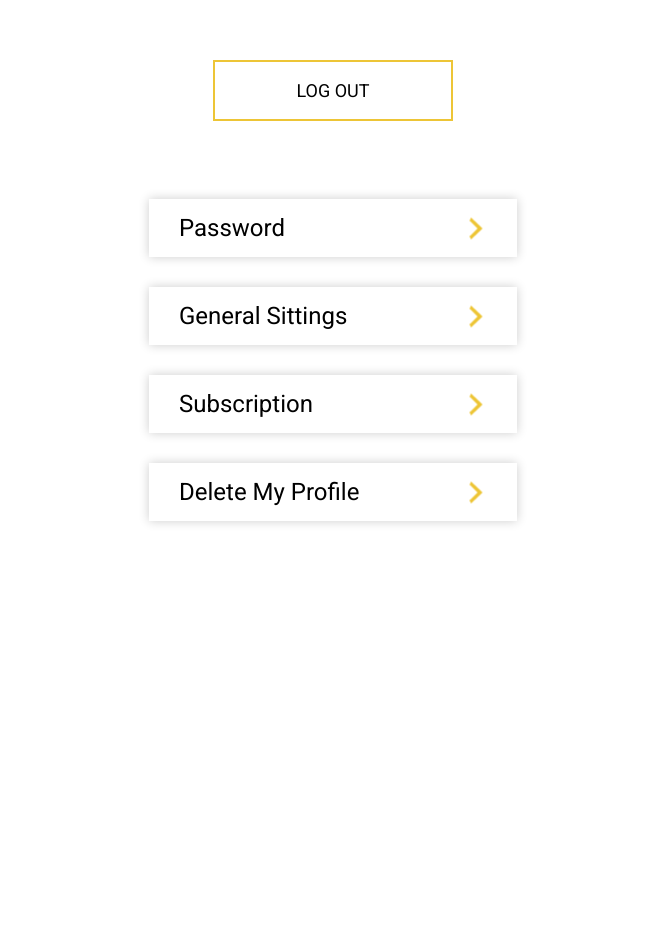
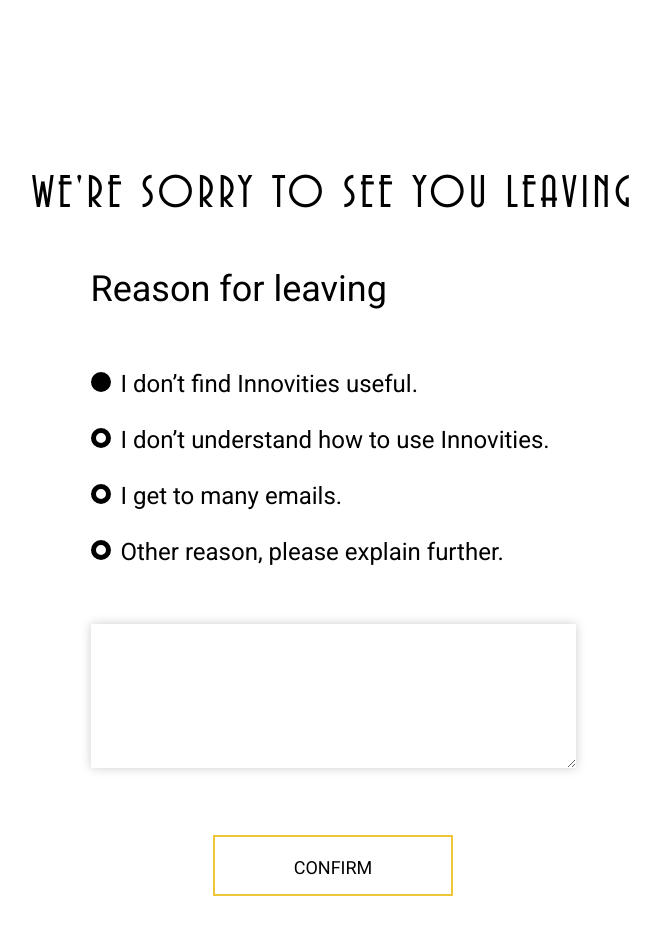
Before and after one commit to grigor-aramyan/generAItor, a React app: page / in a window 1280 px wide. Shown: the top 934 px of the page, without its empty margins (307-967 px from the left). Before the commit the page ends 800 px from the top, so only its background shows below. Built offline with nearby package versions, Linux system fonts and the light colour scheme.

Commit message:
added reasonForLeaving.js component

```diff
--- a/public/css/styles.css
+++ b/public/css/styles.css
@@ -2234,3 +2234,61 @@
 /* Subscription END*/
 
 /*All Sittings END*/
+
+/* Reasons START */
+.reasons-wrapper {
+  padding-top: 120px;
+}
+.reason-header h1 {
+  font-family: 'Avenida Std';
+  font-weight: normal;
+  font-size: 48px;
+  line-height: 28px;
+  letter-spacing: 0.08em;
+  color: #000000;
+  margin: 60px auto;
+}
+.reasons-subheader h2 {
+  font-size: 36px;
+  line-height: 42px;
+  color: #000000;
+  margin-bottom: 60px;
+}
+.reason label {
+  margin: 0;
+}
+.reasons {
+  font-size: 24px;
+  line-height: 28px;
+  color: #000000;
+  margin-bottom: 20px;
+}
+.reasons label input {
+  position: absolute;
+  opacity: 0;
+  width: 0;
+  height: 0;
+}
+.reasons label i {
+  display: inline-block;
+  width: 20px;
+  height: 20px;
+  border-radius: 50%;
+  border: 5px solid black;
+  margin-right: 10px;
+  cursor: pointer;
+}
+.reasons label input:checked ~ i {
+  background: #000000
+}
+.reasons-textarea {
+  background: #FFFFFF;
+  box-shadow: 0px 0px 10px rgba(0, 0, 0, 0.2);
+  border: none;
+  margin-top: 30px;
+}
+.submit-wrapper {
+  margin: 60px 0 120px;
+}
+
+/* Reasons END */
--- /dev/null
+++ b/src/components/reasonForLeaving/reasonForLeaving.js
@@ -0,0 +1,98 @@
+import React, { Component } from 'react';
+
+export default class ReasonForLeaving extends Component {
+    constructor() {
+        super()
+        this.state = {
+            value: '',
+            checkedOption: 'reason1'
+        }
+    }
+    handleChange = (e) => {
+        this.setState({ value: e.target.value })
+    }
+    handleOptionChange = (e) => {
+        this.setState({ checkedOption: e.target.value });
+
+    }
+
+    render() {
+        return (
+            <div className="container">
+                <div className="row align-items-center">
+                    <div className="col-sm-12 reasons-wrapper">
+                        <div className="row justify-content-center">
+                            <div className="col-sm-12 text-center text-uppercase reason-header">
+                                <h1>we're sorry to see you leaving</h1>
+                            </div>
+                            <form
+                                onSubmit={(e) => e.preventDefault()}
+                                className="reasons-form"
+                            >
+                                <div className="reasons-subheader">
+                                    <h2>Reason for leaving</h2>
+                                </div>
+
+                                <div className="reasons">
+                                    <label>
+                                        <input
+                                            type="radio"
+                                            name="reason"
+                                            value="reason1"
+                                            checked={this.state.checkedOption === 'reason1'} onChange={this.handleOptionChange}
+                                        /><i></i>
+                                I don’t find Innovities useful.
+                                </label>
+                                </div>
+                                <div className="reasons">
+                                    <label>
+                                        <input
+                                            type="radio"
+                                            name="reason"
+                                            value="reason2"
+                                            checked={this.state.checkedOption === 'reason2'} onChange={this.handleOptionChange}
+                                        /><i></i>
+                                I don’t understand how to use Innovities.
+                                </label>
+                                </div>
+                                <div className="reasons">
+                                    <label>
+                                        <input
+                                            type="radio"
+                                            name="reason"
+                                            value="reason3"
+                                            checked={this.state.checkedOption === 'reason3'} onChange={this.handleOptionChange}
+                                        /><i></i>
+                                I get to many emails.
+                                </label>
+                                </div>
+                                <div className="reasons">
+                                    <label>
+                                        <input
+                                            type="radio"
+                                            name="reason"
+                                            value="reason4"
+                                            checked={this.state.checkedOption === 'reason4'} onChange={this.handleOptionChange}
+                                        /><i></i>
+                                Other reason, please explain further.
+                                </label>
+                                </div>
+                                <div className="textarea">
+                                    <textarea
+                                        className="reasons-textarea"
+                                        rows="6" cols="56"
+                                        value={this.state.value}
+                                        onChange={this.handleChange}
+                                    ></textarea>
+                                </div>
+                                <div className="d-flex justify-content-center submit-wrapper">
+                                    <button className="confirm-button">CONFIRM</button>
+                                </div>
+                            </form>
+                        </div>
+                    </div>
+                </div>
+            </div>
+        )
+    }
+}
--- a/src/index.js
+++ b/src/index.js
@@ -23,13 +23,14 @@
 import Organizations from './components/organizations/Organizations';
 import IdeaGenerators from './components/ideaGenerators/IdeaGenerators';
 import Sittings from './components/sittings/Sittings';
+import ReasonForLeaving from './components/reasonForLeaving/reasonForLeaving';
 
 ReactDOM.render(
   <Provider store={store}>
     <Router>
       <Route path="/">
         <Switch>
-          <Route exact path="/" component={Sittings} />
+          <Route exact path="/" component={ReasonForLeaving} />
           <Route path="/signin" component={SignInPage} />
           <Route
             path="/*"
```
